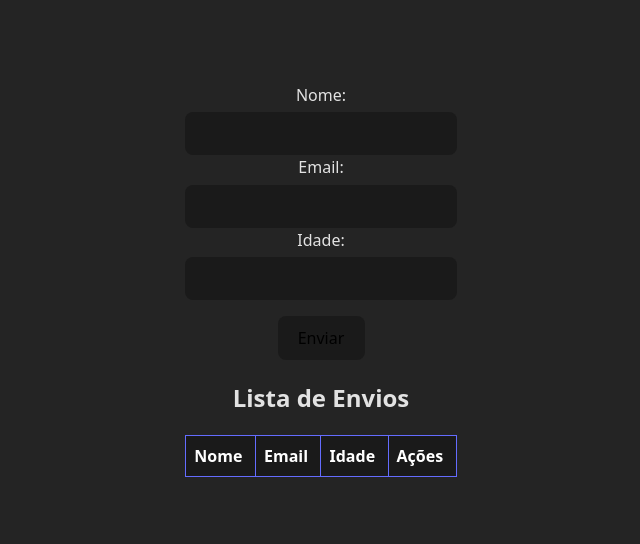
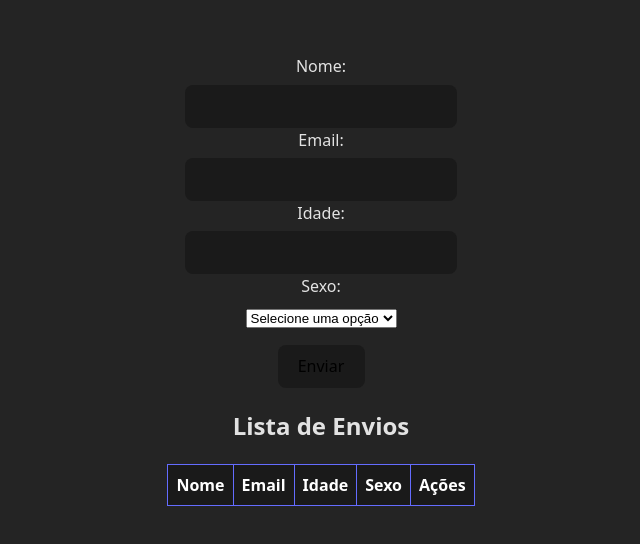
Before and after one commit to PedroBertha/react-hook-form, a React (Vite) app in the folder form/: page / in a window 1280 px wide. Shown: the part 120-664 px from the top of the page, without its empty margins (319-959 px from the left). Built offline with nearby package versions, Linux system fonts and the light colour scheme.

Commit message:
botão select adcionado apra escolha de sexo

```diff
--- a/form/src/App.tsx
+++ b/form/src/App.tsx
@@ -7,6 +7,7 @@ interface FormValues {
   nome: string
   email: string
   idade: number
+  sexo: string
 }
 
 export default function MeuFormulario() {
@@ -55,6 +56,7 @@ export default function MeuFormulario() {
     setValue('nome', item.nome)
     setValue('email', item.email)
     setValue('idade', item.idade)
+    setValue('sexo', item.sexo)
     setEditIndex(indice)
   }
 
@@ -104,6 +106,20 @@ export default function MeuFormulario() {
           {errors.idade && <span style={{ color: "#646cff" }}>{errors.idade.message}</span>}
         </div>
 
+        <div>
+          <label>Sexo:</label>
+          <select
+            {...register("sexo", { required: "Selecione o sexo" })}
+            defaultValue=""
+          >
+            <option value="" disabled>Selecione uma opção</option>
+            <option value="Masculino">Masculino</option>
+            <option value="Feminino">Feminino</option>
+          </select>
+          <br />
+          {errors.sexo && <span style={{ color: "#646cff" }}>{errors.sexo.message}</span>}
+        </div>
+
         <button type="submit">{editIndex !== null ? "Salvar" : "Enviar"}</button>
         {editIndex !== null && (
           <button type="button" onClick={() => { reset(); setEditIndex(null); }}>
@@ -119,6 +135,7 @@ export default function MeuFormulario() {
             <th>Nome</th>
             <th>Email</th>
             <th>Idade</th>
+            <th>Sexo</th>
             <th>Ações</th>
           </tr>
         </thead>
@@ -128,6 +145,7 @@ export default function MeuFormulario() {
               <td>{item.nome}</td>
               <td>{item.email}</td>
               <td>{item.idade}</td>
+              <td>{item.sexo}</td>
               <td>
                 <button onClick={() => editarItem(idx)}>Editar</button>
                 <button onClick={() => removerItem(idx)}>Excluir</button>
```
